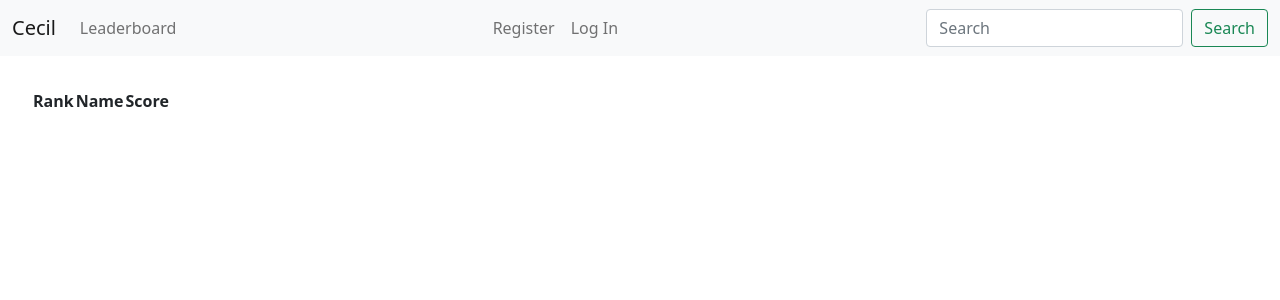
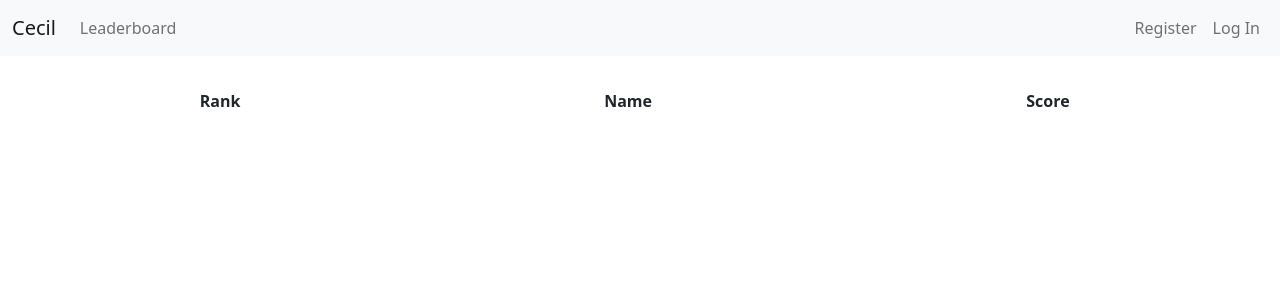
Before and after one commit to carsonfischl/cecil-backend, a Flask app: page /leaderboard in a window 1280 px wide. Shown: the top 300 px of the page. Run offline with Flask 2, Linux system fonts and the light colour scheme; lists and menus that the app fills with data are empty.

Commit message:
centered leaderboard, removed search

```diff
--- a/flaskr/static/style.css
+++ b/flaskr/static/style.css
@@ -39,3 +39,17 @@ article {
 .input-title {
   margin-bottom: 1rem;
 }
+
+#leaderboard-div {
+  margin: auto;
+  align-items: center;
+  align-content: center;
+  width: 100%;
+}
+
+table {
+  margin: auto;
+  align-items: center;
+  align-content: center;
+  width: 100%;
+}
--- a/flaskr/templates/base.html
+++ b/flaskr/templates/base.html
@@ -19,7 +19,8 @@
             <a class="nav-link" href="/leaderboard">Leaderboard</a>
           </li>
         </ul>
-        <ul class="navbar-nav me-auto mb-2 mb-lg-0">
+      </div>
+      <ul class="navbar-nav me-auto mb-2 mb-lg-0">
         {% if g.user %}
         <li class="nav-item"><a class="nav-link" href="{{ url_for('profile.profile') }}">{{ g.user['username'] }}</a>
         <li class="nav-item"><a class="nav-link" href="{{ url_for('auth.logout') }}">Log Out</a>
@@ -28,11 +29,6 @@
         <li class="nav-item"><a class="nav-link" href="{{ url_for('auth.login') }}">Log In</a>
       {% endif %}
       </ul>
-        <form class="d-flex">
-          <input class="form-control me-2" type="search" placeholder="Search" aria-label="Search">
-          <button class="btn btn-outline-success" type="submit">Search</button>
-        </form>
-      </div>
 </nav>
   <section class="content">
     <header>
--- a/flaskr/templates/leaderboard/leaderboard.html
+++ b/flaskr/templates/leaderboard/leaderboard.html
@@ -6,6 +6,7 @@
 
 {% block content %}
     <article class="users" id="leaderboard">
+      <div class="leaderboard-div">
       <table>
           <tr>
             <th>Rank</th>
@@ -20,5 +21,6 @@
             </tr>
           {% endfor %}
         </table>
+    </div>
   </article>
 {% endblock %}
```
Also changed, not shown: flaskr/static/images/5b87c0d2-7e40-43f6-b9d9-6ef1a6431515.gif (added). Lines whose indentation alone changed are shown as unchanged.
